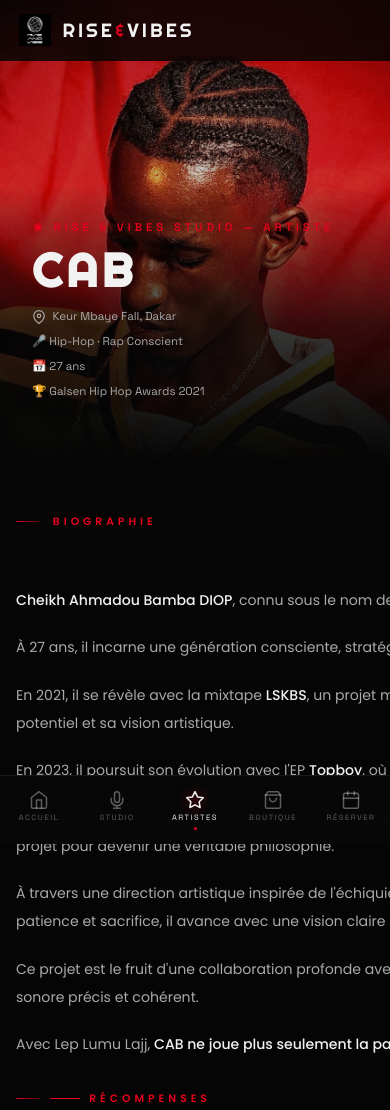
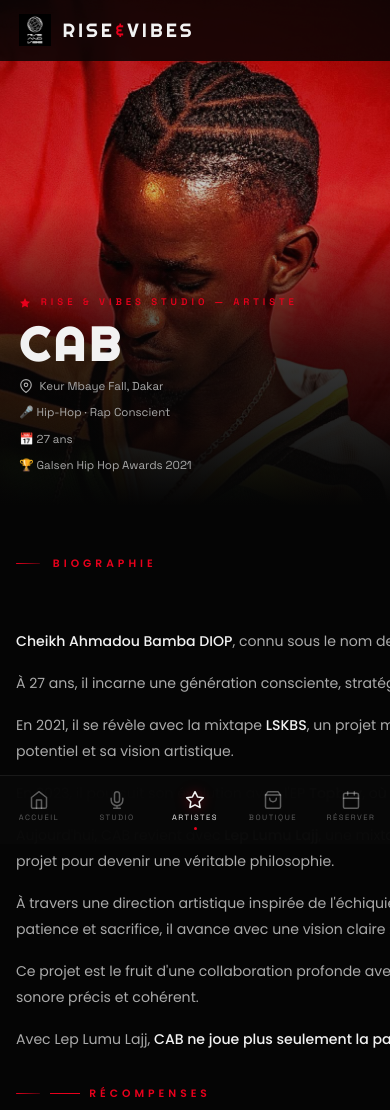
Before and after one commit to maigadems/rise-and-vibe, a website: page artiste-cab.html in a window 390 px wide. Shown: the top 1110 px of the page. Drawn offline with Linux system fonts and the light colour scheme.

Commit message:
responsive mobile

```diff
--- a/css/style.css
+++ b/css/style.css
@@ -1950,6 +1950,18 @@ section {
   overflow: hidden;
 }
 
+@media (max-width: 768px) {
+  .page-hero-bg::after {
+    background: linear-gradient(
+      to top,
+      rgba(5,5,5,1) 0%,
+      rgba(5,5,5,0.75) 40%,
+      rgba(5,5,5,0.3) 70%,
+      transparent 100%
+    );
+  }
+}
+
 .page-hero-bg {
   position: absolute;
   inset: 0;
@@ -2992,21 +3004,52 @@ section {
   .track-duration { font-size: 0.7rem; }
 
   /* ── Page artiste mobile ── */
-  .page-hero { min-height: 55vh; }
-  .artiste-hero-name { font-size: clamp(2.8rem, 12vw, 5rem); }
-  .artiste-hero-meta {
+  .page-hero {
+    min-height: 60vh;
+    max-height: 75vh;
+  }
+  .page-hero-bg img {
+    object-position: center 40%;
+  }
+  .page-hero-content {
+    padding: 2rem 1.2rem;
+  }
+  .artiste-hero-label { font-size: 0.6rem; }
+  .artiste-hero-name  { font-size: clamp(2.8rem, 12vw, 4.5rem); margin-bottom: 0.7rem; }
+  .artiste-hero-meta  {
     flex-direction: column;
-    gap: 0.4rem;
     align-items: flex-start;
+    gap: 0.5rem;
+    flex-wrap: nowrap;
   }
   .artiste-hero-meta-item {
     font-size: 0.72rem;
-  }
-  .artiste-bio p { font-size: 0.88rem; }
+    white-space: nowrap;
+    overflow: hidden;
+    text-overflow: ellipsis;
+    max-width: 100%;
+  }
+
   .artiste-content { padding: 2.5rem 0; }
-  .artiste-layout { gap: 2rem; }
+  .artiste-layout {
+    grid-template-columns: 1fr;
+    gap: 2rem;
+  }
+  .artiste-sidebar {
+    position: static;
+    top: auto;
+  }
+  .artiste-bio { font-size: 0.88rem; line-height: 1.85; }
+  .artiste-bio p + p { margin-top: 1rem; }
   .artiste-support-card { padding: 1.4rem; }
+  .support-amounts { grid-template-columns: repeat(3, 1fr); gap: 0.5rem; }
   .gallery-item { width: 130px; height: 165px; }
+
+  .artiste-discography { padding: 2.5rem 0; }
+  .discography-item { gap: 1rem; padding: 0.9rem 0; }
+  .discography-cover { width: 54px; height: 54px; }
+  .discography-title { font-size: 0.9rem; }
+  .discography-year  { font-size: 0.8rem; }
 
   /* ── Touch targets ── */
   .btn, a.btn, button {
```
